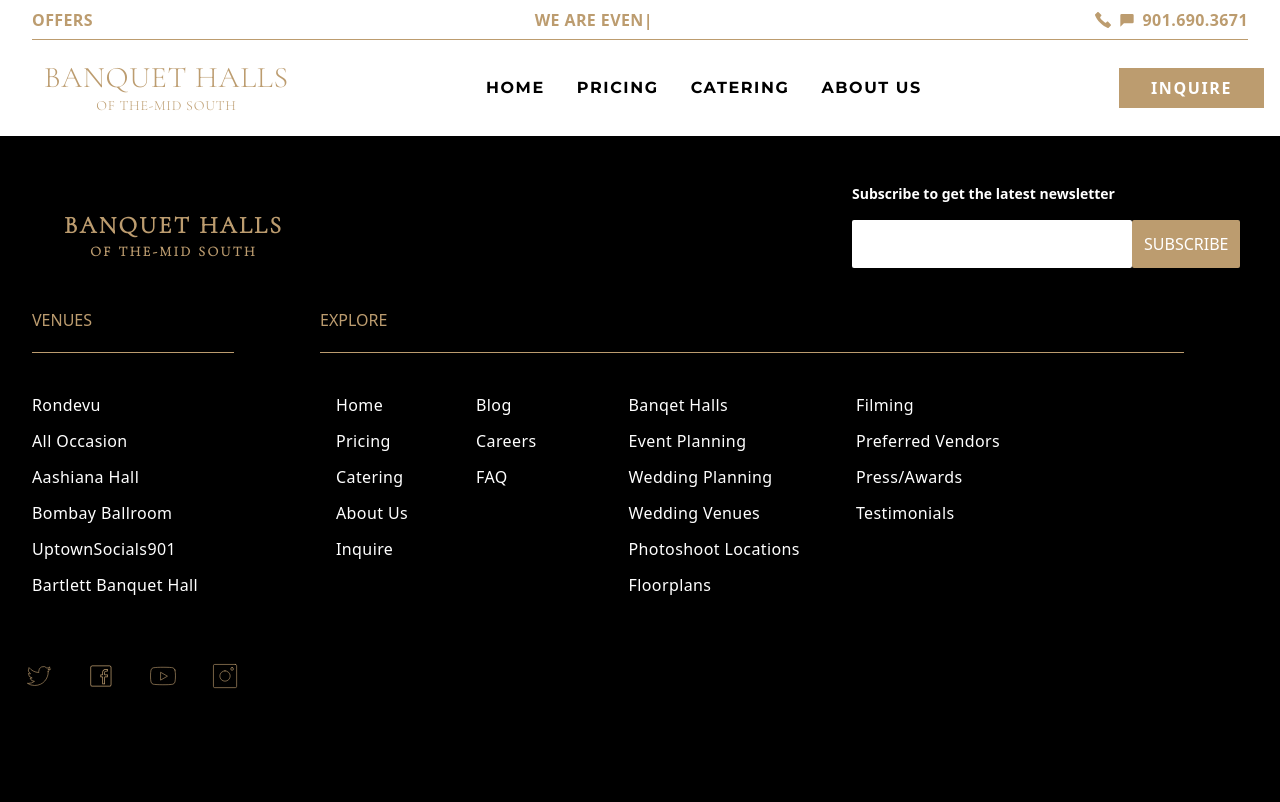
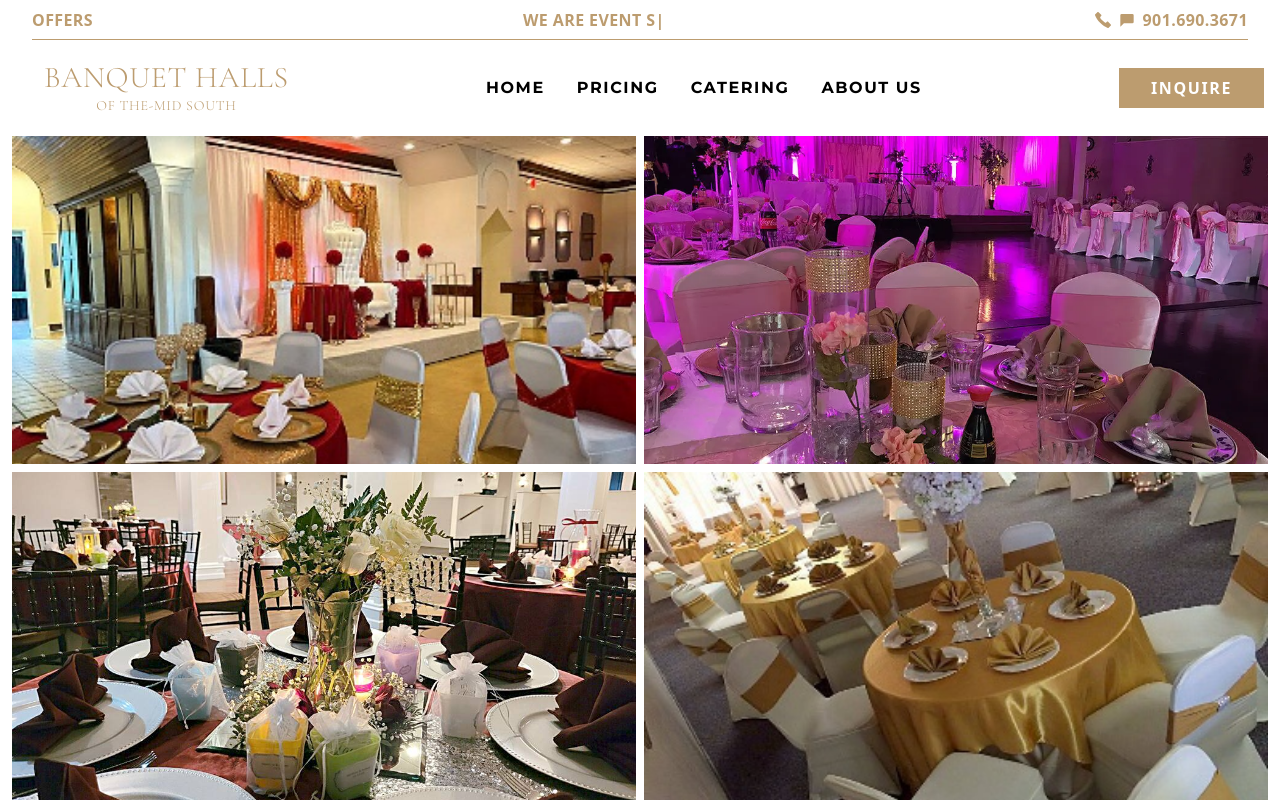
Before and after one commit to Himezz/BHOTMS, a React (Vite) app: page / in a window 1280 px wide. Shown: the top 802 px of the page. Built offline with nearby package versions, Linux system fonts and the light colour scheme; a web font is replaced by a local one.

Commit message:
updated Links

```diff
--- a/src/App.jsx
+++ b/src/App.jsx
@@ -24,7 +24,7 @@
 
       <Routes>
       <Route path="/AboutUs" element={<Aboutus/>}/>
-        <Route path="/BHOTMS/" element={<Home/>}/>
+        <Route path="/" element={<Home/>}/>
         <Route path="/pricing" element={<Pricing/>}/>
          <Route path="/BHOTMS/BombayBallroom" element={<BombayBallroom/>}/>
       </Routes>
--- a/src/comps/Nav.jsx
+++ b/src/comps/Nav.jsx
@@ -13,7 +13,7 @@
     handleNav(); // Call handleNav
   };
   const linksData = [
-    { to: "/BHOTMS/", text: "HOME" },
+    { to: "", text: "HOME" },
     { to: "/Pricing", text: "PRICING" },
     { to: "/Catering", text: "CATERING" },
     { to: "/AboutUs", text: "ABOUT US" },
--- a/src/main.jsx
+++ b/src/main.jsx
@@ -2,9 +2,10 @@
 import ReactDOM from 'react-dom/client'
 import{  App} from './App.jsx'
 import './styles/index.css'
+import { Home } from './comps/Home.jsx'
 
 ReactDOM.createRoot(document.getElementById('root')).render(
   <React.StrictMode>
-    <App />
+    <App/>
   </React.StrictMode>,
 )
```
Also changed, not shown: src/comps/testimonials.jsx (line endings or trailing spaces).
